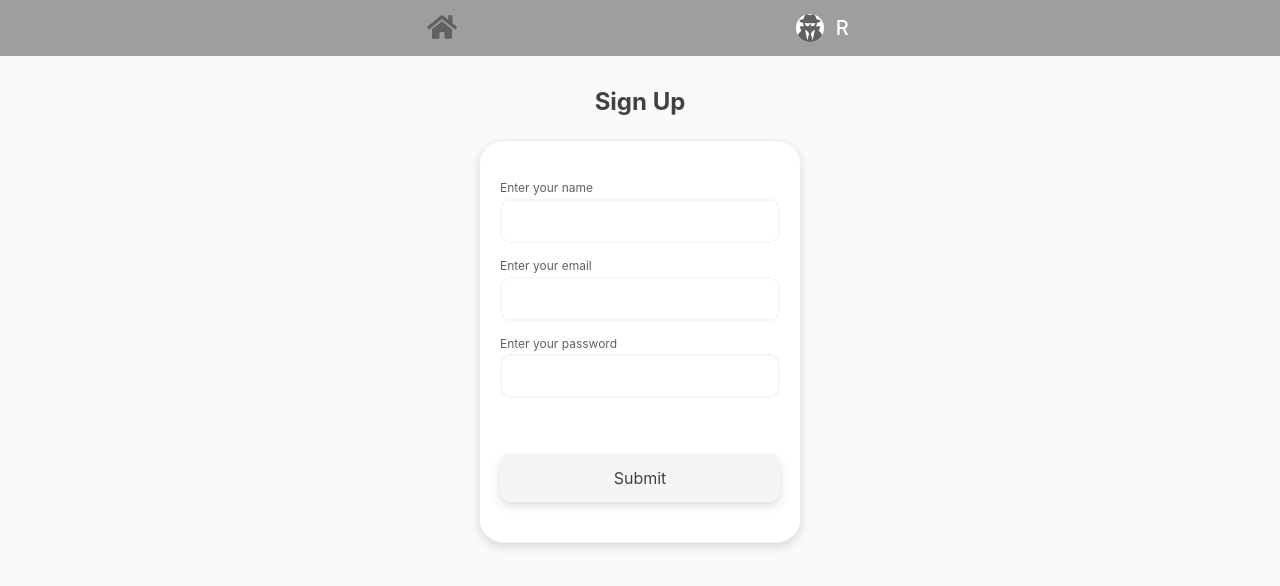
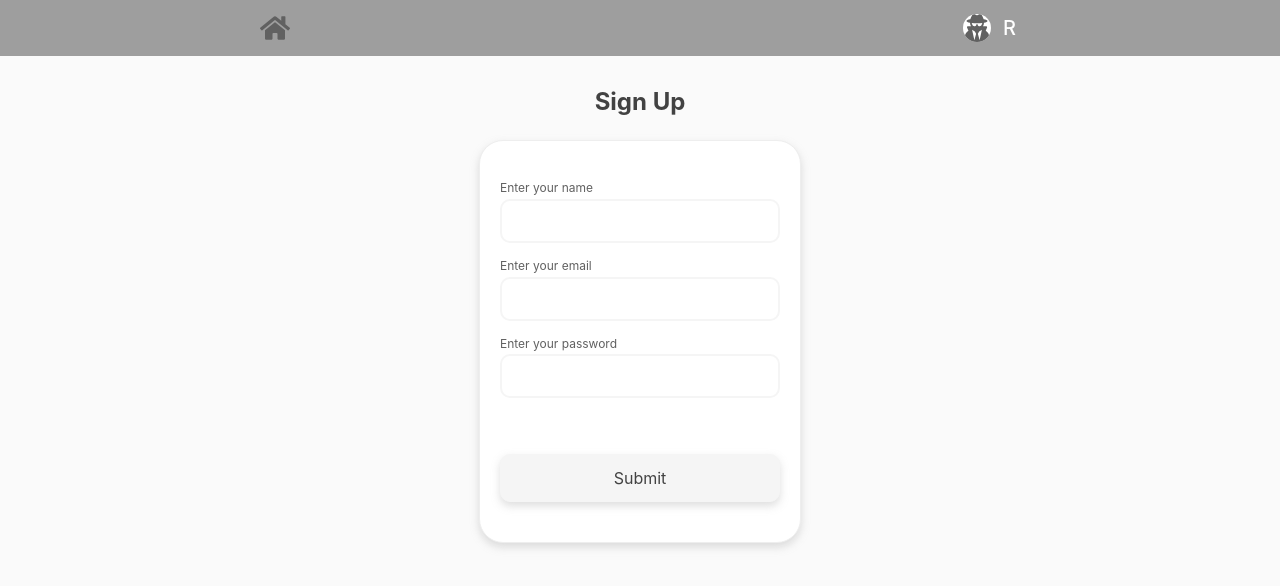
Before and after one commit to Bird-Forest/pf-tasks-frontend, a React (Create React App) app: page /pf-tasks-frontend/register in a window 1280 px wide. Shown: the top 586 px of the page. Built offline with nearby package versions, Linux system fonts and the light colour scheme; some icons are missing.

Commit message:
fixed styled navigate

```diff
--- a/src/components/AppBar/Navigation.styled.js
+++ b/src/components/AppBar/Navigation.styled.js
@@ -4,19 +4,22 @@ import styled from 'styled-components';
 export const HeaderWrap = styled.header`
   position: relative;
   display: flex;
-  justify-content: space-around;
+  justify-content: space-between;
   align-items: center;
   min-width: 300px;
-  padding: 4px 0;
+  padding: 4px;
   margin: 0;
 
   @media screen and (min-width: 767px) {
-    padding: 4px 20px;
+    padding: 4px 16px;
     width: 760px;
   }
 `;
 // ************ Link Home Tasks *********
 export const StyledNavLink = styled(NavLink)`
+  display: flex;
+  justify-content: center;
+  align-items: center;
   text-decoration: none;
   text-align: left;
   font-size: clamp(16px, 0.667rem + 1.67vw, 24px);
@@ -24,12 +27,11 @@ export const StyledNavLink = styled(NavLink)`
   font-weight: 700;
   color: #616161;
   transition: all 0.3s;
-  margin: 0;
+  margin: 0 auto 0 0;
   padding: 0;
   .icon-link {
     width: 30px;
     height: 30px;
-    margin: 4px 0 0 0;
   }
   &.active {
     color: #ffffff;
@@ -47,7 +49,7 @@ export const BtnPlus = styled.button`
   outline: none;
   cursor: pointer;
   padding: 0;
-  margin: 0;
+  margin: 0 auto 0 0;
   .icon-plus {
     width: 28px;
     height: 28px;
--- a/src/redux/user/authSlice.js
+++ b/src/redux/user/authSlice.js
@@ -65,6 +65,7 @@ const authSlice = createSlice({
         state.isRefreshing = true;
       })
       .addCase(refreshThunk.fulfilled, (state, action) => {
+        state.token = action.payload.token;
         state.user = action.payload;
         state.isLoggedIn = true;
         state.isRefreshing = false;
```
